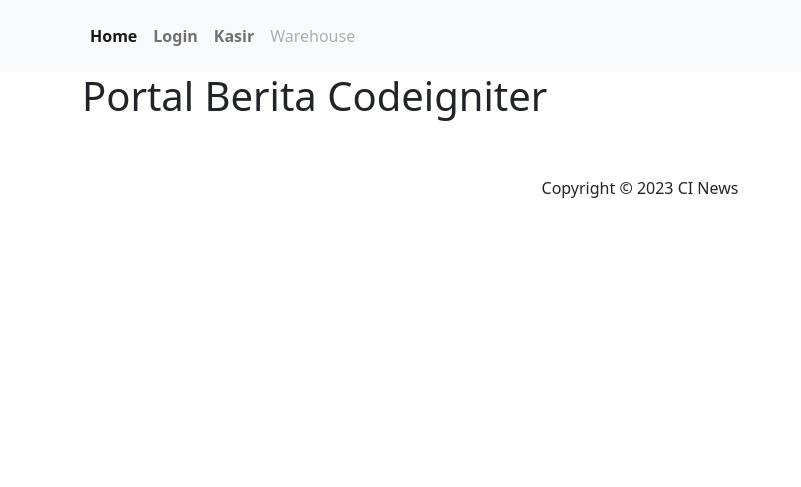
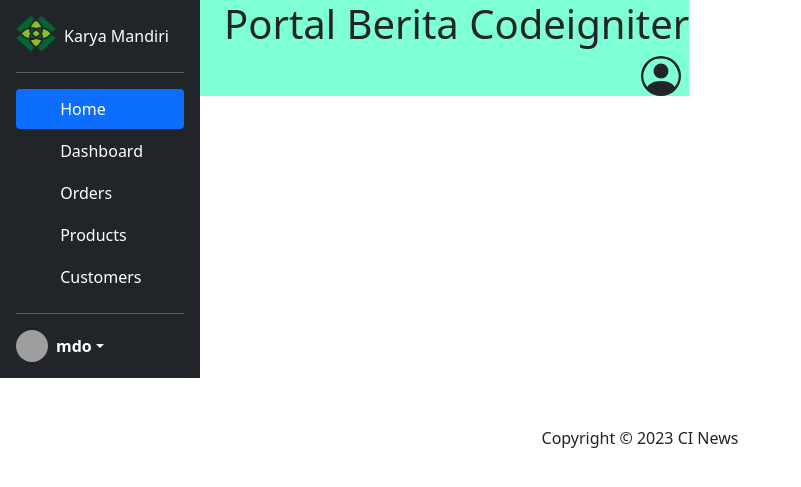
Before and after one commit to papajeki/kud-karyamandiri, a CodeIgniter 4 app: template app/Views/testerlayout.php in a window 1280 px wide. Shown: the top 487 px of the page, without its empty margins (0-801 px from the left). Run offline with PHP 8.4 and a stand-in for CodeIgniter, Linux system fonts and the light colour scheme; the template is opened without the code that fills it, so the values that code supplies are empty; some libraries are stand-ins or nearby versions; grey boxes are pictures that could not be loaded.

Commit message:
dashboard

```diff
--- a/app/Views/layout/navbar.php
+++ b/app/Views/layout/navbar.php
@@ -1,12 +1,8 @@
-<nav class="navbar navbar-expand-lg navbar-light bg-light">
-  <div class="container-md">
-    <div class="collapse navbar-collapse" id="navbarNavAltMarkup">
-      <div class="navbar-nav mt-2 mb-2">
-        <a class="nav-link fw-bold active" aria-current="page" href="#">Home</a>
-        <a class="nav-link fw-bold" href="<?= base_url('login') ?>">Login</a>
-        <a class="nav-link fw-bold" href="#">Kasir</a>
-        <a class="nav-link disabled" href="#" tabindex="-1" aria-disabled="true">Warehouse</a>
-      </div>
-    </div>
-  </div>
-</nav>
+<div class="" style="width:100%;">
+      <div class="d-flex flex-column" style="width:100%; background-color:aquamarine;">
+          <h1 class="h1" style="padding-left:1.5rem;">Portal Berita Codeigniter</h1>
+          <div class="ms-auto me-2" >
+            <?= $this->include('svg/person') ?>
+          </div>
+        </div>
+			</div>
--- /dev/null
+++ b/app/Views/layout/sidebar.php
@@ -0,0 +1,60 @@
+<div class="d-flex flex-column flex-shrink-0 p-3 text-white bg-dark" style="width: 200px;">
+    <a href="/" class="d-flex align-items-center mb-3 mb-md-0 me-md-auto text-white text-decoration-none">
+      <img src="<?= base_url('image/logokoperasi.png') ?>" class="me-2" width="40" height="40">
+      <span style="font: size 12px;">Karya Mandiri</span>
+    </a>
+    <hr>
+    <ul class="nav nav-pills flex-column mb-auto d-flex" style="gap: 2px;">
+      <li class="nav-item navItem">
+        <a href="#" class="nav-link active" aria-current="page">
+          <svg class="bi me-2" width="16" height="16"><use xlink:href="#home"></use></svg>
+          Home
+        </a>
+      </li>
+      <li>
+        <a href="#" class="nav-link text-white navItem">
+          <svg class="bi me-2" width="16" height="16"><use xlink:href="#speedometer2"></use></svg>
+          Dashboard
+        </a>
+      </li>
+      <li>
+        <a href="#" class="nav-link text-white navItem">
+          <svg class="bi me-2" width="16" height="16"><use xlink:href="#table"></use></svg>
+          Orders
+        </a>
+      </li>
+      <li>
+        <a href="#" class="nav-link text-white navItem">
+          <svg class="bi me-2" width="16" height="16"><use xlink:href="#grid"></use></svg>
+          Products
+        </a>
+      </li>
+      <li>
+        <a href="#" class="nav-link text-white navItem">
+          <svg class="bi me-2" width="16" height="16"><use xlink:href="#people-circle"></use></svg>
+          Customers
+        </a>
+      </li>
+    </ul>
+    <hr>
+    <div class="dropdown">
+      <a href="#" class="d-flex align-items-center text-white text-decoration-none dropdown-toggle" id="dropdownUser1" data-bs-toggle="dropdown" aria-expanded="false">
+        <img src="https://github.com/mdo.png" alt="" width="32" height="32" class="rounded-circle me-2">
+        <strong>mdo</strong>
+      </a>
+      <ul class="dropdown-menu dropdown-menu-dark text-small shadow" aria-labelledby="dropdownUser1" style="">
+        <li><a class="dropdown-item" href="#">New project...</a></li>
+        <li><a class="dropdown-item" href="#">Settings</a></li>
+        <li><a class="dropdown-item" href="#">Profile</a></li>
+        <li><hr class="dropdown-divider"></li>
+        <li><a class="dropdown-item" href="#">Sign out</a></li>
+      </ul>
+    </div>
+  </div>
+
+  <style>
+    .navItem:hover{
+        background-color: #0d6efd !important;
+        border-radius: 0.25rem;
+    }
+  </style>
--- /dev/null
+++ b/app/Views/svg/person.php
@@ -0,0 +1,4 @@
+<svg xmlns="http://www.w3.org/2000/svg" width="40" height="40" fill="currentColor" class="bi bi-person-circle" viewBox="0 0 16 16">
+  <path d="M11 6a3 3 0 1 1-6 0 3 3 0 0 1 6 0"/>
+  <path fill-rule="evenodd" d="M0 8a8 8 0 1 1 16 0A8 8 0 0 1 0 8m8-7a7 7 0 0 0-5.468 11.37C3.242 11.226 4.805 10 8 10s4.757 1.225 5.468 2.37A7 7 0 0 0 8 1"/>
+</svg>
--- a/app/Views/testerlayout.php
+++ b/app/Views/testerlayout.php
@@ -11,19 +11,20 @@
 </head>
 
 <body>
-<?= $this->include('layout/navbar') ?>
 
-	<header class="jumbotron jumbotron-fluid">
-		<div class="container">
-			<div class="row">
-				<div class="col-md-12">
-					<h1 class="h1">Portal Berita Codeigniter</h1>
-				</div>
-			</div>
+
+	<div class="d-flex">
+		<?= $this->include('layout/sidebar') ?>
+		<div>
+		<header class="jumbotron jumbotron-fluid">
+		<div class="d-flex">
+		<?= $this->include('layout/navbar') ?>
+    </header>
+			<?= $this->renderSection('content') ?>
 		</div>
-    </header>
 
-    <?= $this->renderSection('content') ?>
+	</div>
+
 
 	<footer class="jumbotron jumbotron-fluid mt-5 mb-0">
 		<div class="container text-center">Copyright &copy <?= Date('Y') ?> CI News</div>
```
Also changed, not shown: app/Views/login.php (+11 -13 lines), public/image/logokoperasi.png.
